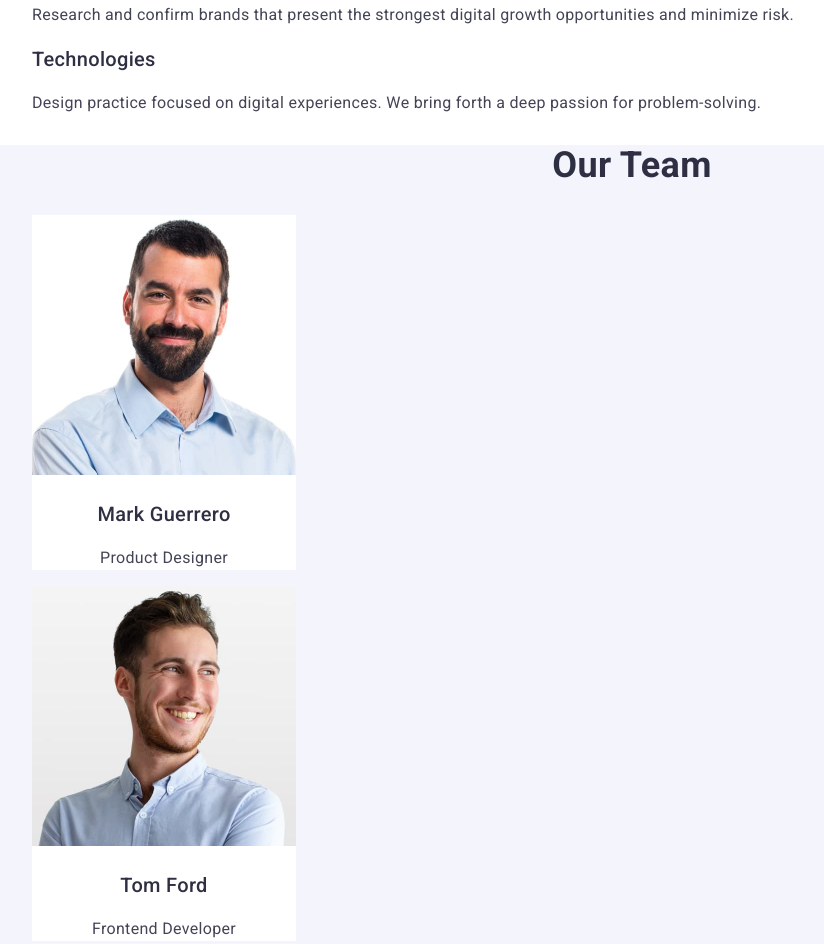
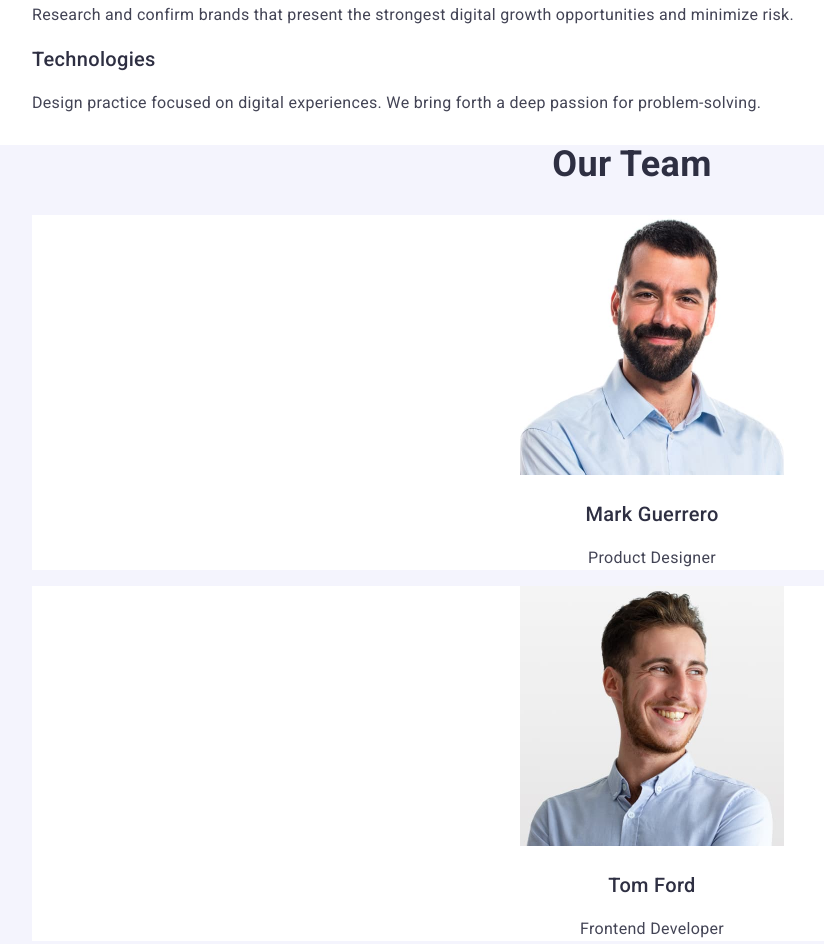
Before and after one commit to mrBidone/goit-markup-hw-02, a plain HTML site: page index.html in a window 1280 px wide. Shown: the part 590-1534 px from the top of the page, without its empty margins (8-832 px from the left). Drawn offline with nearby package versions, Linux system fonts and the light colour scheme.

Commit message:
Eedit some wrongs

```diff
--- a/css/styles.css
+++ b/css/styles.css
@@ -21,7 +21,7 @@ ul {
     font-family: "Raleway", sans-serif;
     font-weight: 700;
     font-size: 18px;
-    line-height: 1.16667;
+    line-height: 1.17;
     letter-spacing: 0.03em;
     text-transform: uppercase;
     color: #2e2f42;
@@ -34,7 +34,7 @@ ul {
 .section-title {
     font-weight: 700;
     font-size: 36px;
-    line-height: 1.11111;
+    line-height: 1.11;
     text-transform: capitalize;
     text-align: center;
     color: #2e2f42;
@@ -124,9 +124,6 @@ ul {
 .team-list-item {
     text-align: center;
     background-color: #ffffff;
-    /* Додав ширину картки, щоб її не розтягувало
-    на всю сторінку ;)) */
-    width: 264px;
 }
 
 /* Section Our portfolio */
```
Also changed, not shown: index.html (+1 -1 lines), 2 other files.
